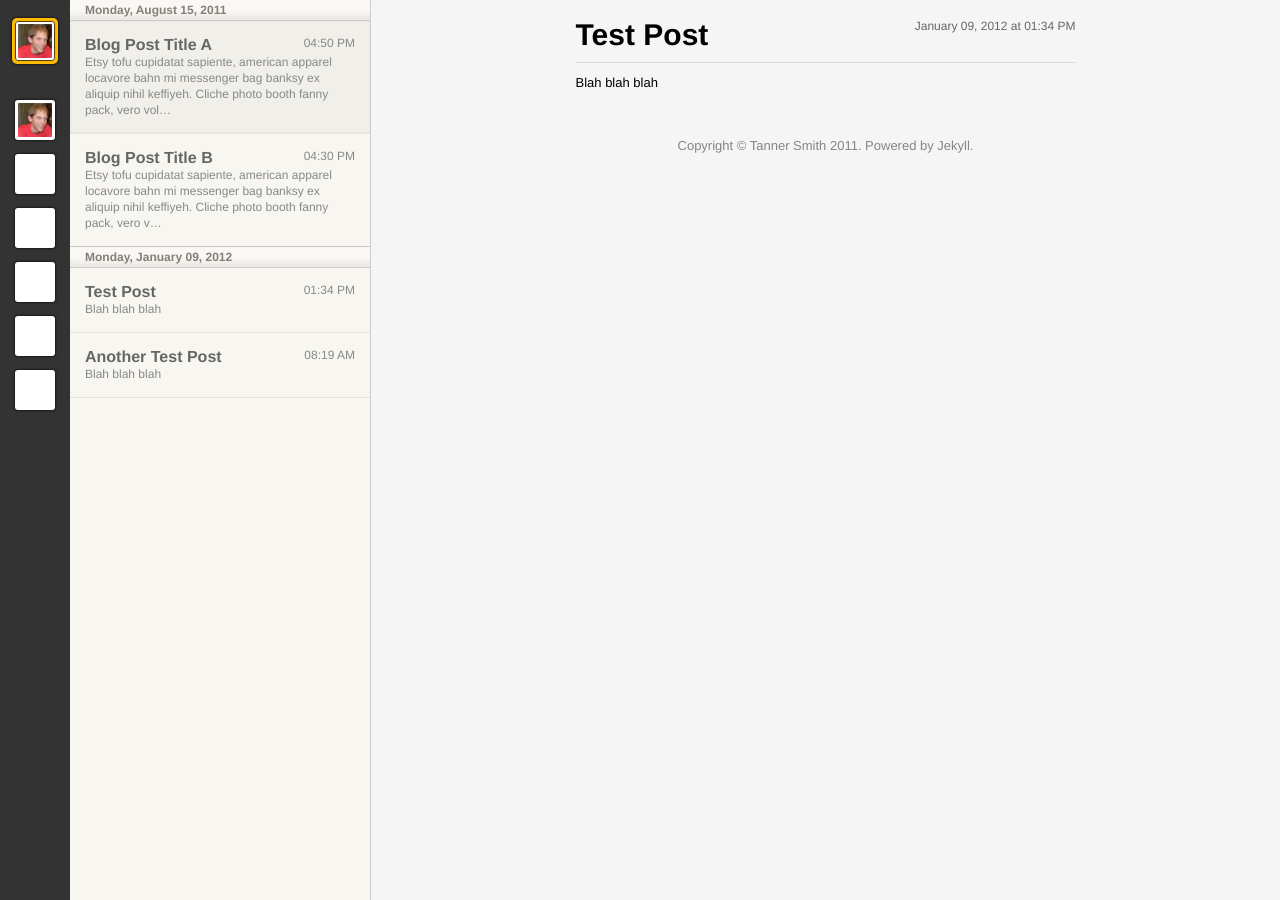
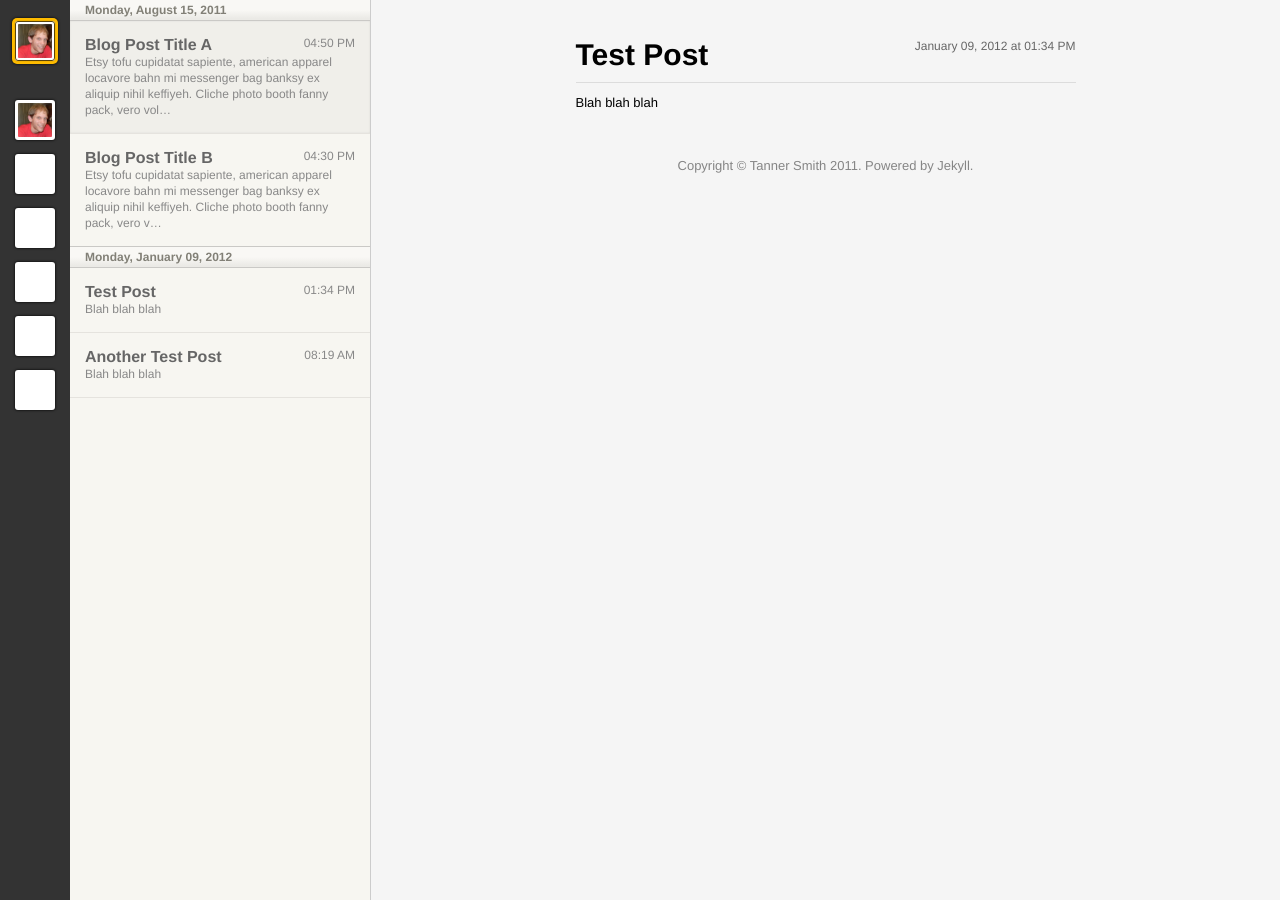
Before and after one commit to Tanner/Blog, a Jekyll site: the page built from index.html, in a window 1280 px wide. Built offline with Jekyll 4.4.1, drawn with Linux system fonts in a browser that asks for light colours; nearby versions of some CDN libraries; Markdown is read by kramdown in place of the engine named in the settings.

Commit message:
Ading padding to the top of the page.

```diff
--- a/css/style.css
+++ b/css/style.css
@@ -238,7 +238,7 @@ img {
 	width: 500px;
 	margin: 0 auto;
 
-	padding: 20px;
+	padding: 40px 0 20px 0;
 }
 
 .post .header {
```
